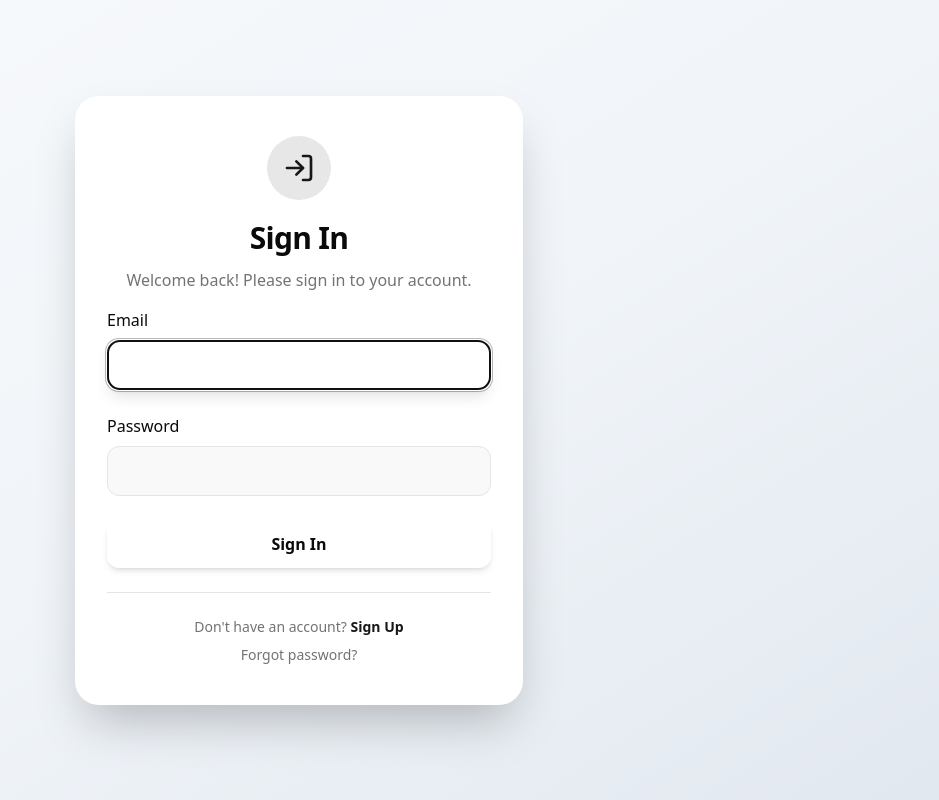
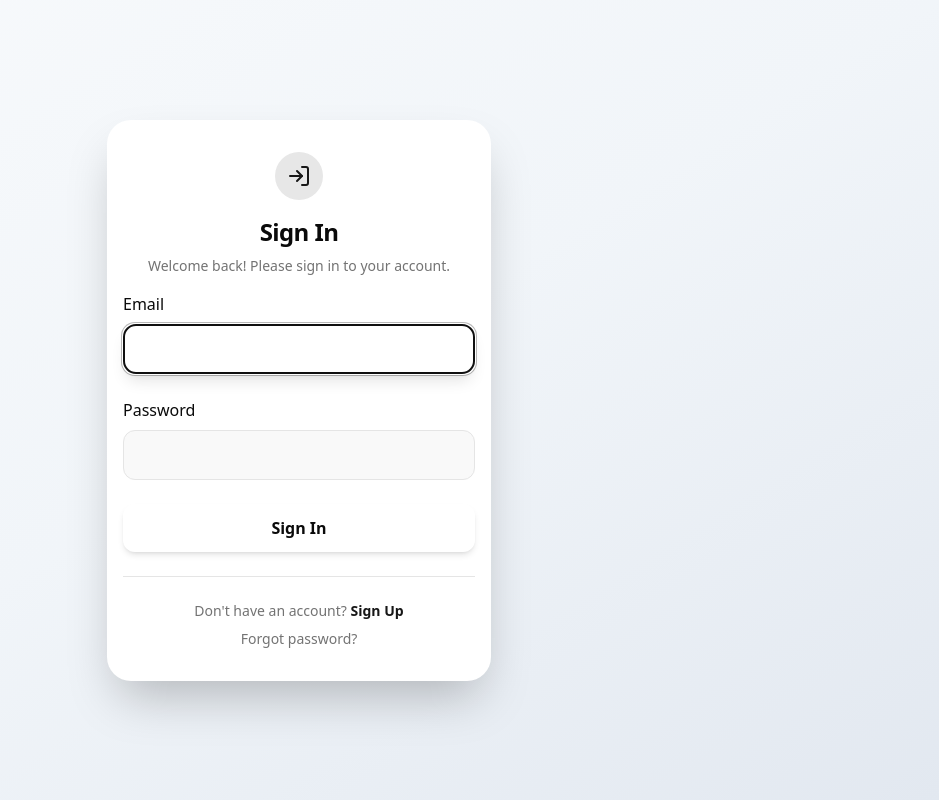
Before and after one commit to bu19akov/linkedin_extension_webapp, a Next.js app: page /auth/signin in a window 1280 px wide. Shown: the whole page, without its empty margins (341-1280 px from the left). Built offline with nearby package versions, Linux system fonts and the light colour scheme; no server answers.

Commit message:
rescale for prod9

```diff
--- a/src/pages/account/index.tsx
+++ b/src/pages/account/index.tsx
@@ -94,11 +94,11 @@ export default function Account() {
   };
 
   return (
-    <div className="min-h-[100dvh] flex items-center justify-center bg-gradient-to-br from-[#f8fafc] via-[#f1f5f9] to-[#e2e8f0] dark:from-background dark:to-muted/80 p-10 sm:p-8">
-      <Card className="w-full max-w-md text-base rounded-3xl shadow-2xl border-0 bg-white dark:bg-card px-4 py-8 sm:px-8 sm:py-10 max-h-[calc(100dvh-2rem)] overflow-auto">
-        <CardHeader className="flex flex-col items-center gap-3 pb-0">
-          <div className="flex items-center justify-center w-16 h-16 rounded-full bg-primary/10 mb-2">
-            <User className="w-8 h-8 text-primary" />
+    <div className="min-h-[100dvh] flex items-center justify-center bg-gradient-to-br from-[#f8fafc] via-[#f1f5f9] to-[#e2e8f0] dark:from-background dark:to-muted/80 p-4 sm:p-6">
+      <Card className="w-full max-w-sm text-base rounded-3xl shadow-2xl border-0 bg-white dark:bg-card px-2 py-6 sm:px-4 sm:py-8 max-h-[calc(100dvh-2rem)] overflow-auto">
+        <CardHeader className="flex flex-col items-center gap-2 pb-0">
+          <div className="flex items-center justify-center w-12 h-12 rounded-full bg-primary/10 mb-2">
+            <User className="w-6 h-6 text-primary" />
           </div>
           <CardTitle className="text-3xl font-extrabold tracking-tight">Account Settings</CardTitle>
           <CardDescription className="text-base text-muted-foreground text-center">Manage your account details below.</CardDescription>
--- a/src/pages/auth/signin.tsx
+++ b/src/pages/auth/signin.tsx
@@ -30,14 +30,16 @@ export default function SignIn() {
   };
 
   return (
-    <div className="min-h-[100dvh] flex items-center justify-center bg-gradient-to-br from-[#f8fafc] via-[#f1f5f9] to-[#e2e8f0] dark:from-background dark:to-muted/80 p-10 sm:p-8">
-      <Card className="w-full max-w-md text-base rounded-3xl shadow-2xl border-0 bg-white dark:bg-card px-4 py-8 sm:px-8 sm:py-10 max-h-[calc(100dvh-2rem)] overflow-auto">
-        <CardHeader className="flex flex-col items-center gap-3 pb-0">
-          <div className="flex items-center justify-center w-16 h-16 rounded-full bg-primary/10 mb-2">
-            <LogIn className="w-8 h-8 text-primary" />
+    <div className="min-h-[100dvh] flex items-center justify-center bg-gradient-to-br from-[#f8fafc] via-[#f1f5f9] to-[#e2e8f0] dark:from-background dark:to-muted/80 p-4 sm:p-6">
+      <Card className="w-full max-w-sm text-base rounded-3xl shadow-2xl border-0 bg-white dark:bg-card px-2 py-6 sm:px-4 sm:py-8 max-h-[calc(100dvh-2rem)] overflow-auto">
+        <CardHeader className="flex flex-col items-center gap-2 pb-0">
+          <div className="flex items-center justify-center w-12 h-12 rounded-full bg-primary/10 mb-2">
+            <LogIn className="w-6 h-6 text-primary" />
           </div>
-          <CardTitle className="text-3xl font-extrabold tracking-tight">Sign In</CardTitle>
-          <CardDescription className="text-base text-muted-foreground text-center">Welcome back! Please sign in to your account.</CardDescription>
+          <CardTitle className="text-2xl font-bold">Sign In</CardTitle>
+          <CardDescription className="text-sm text-muted-foreground text-center">
+            Welcome back! Please sign in to your account.
+          </CardDescription>
         </CardHeader>
         <CardContent className="pt-4">
           <form onSubmit={handleSignIn} className="space-y-6">
```
